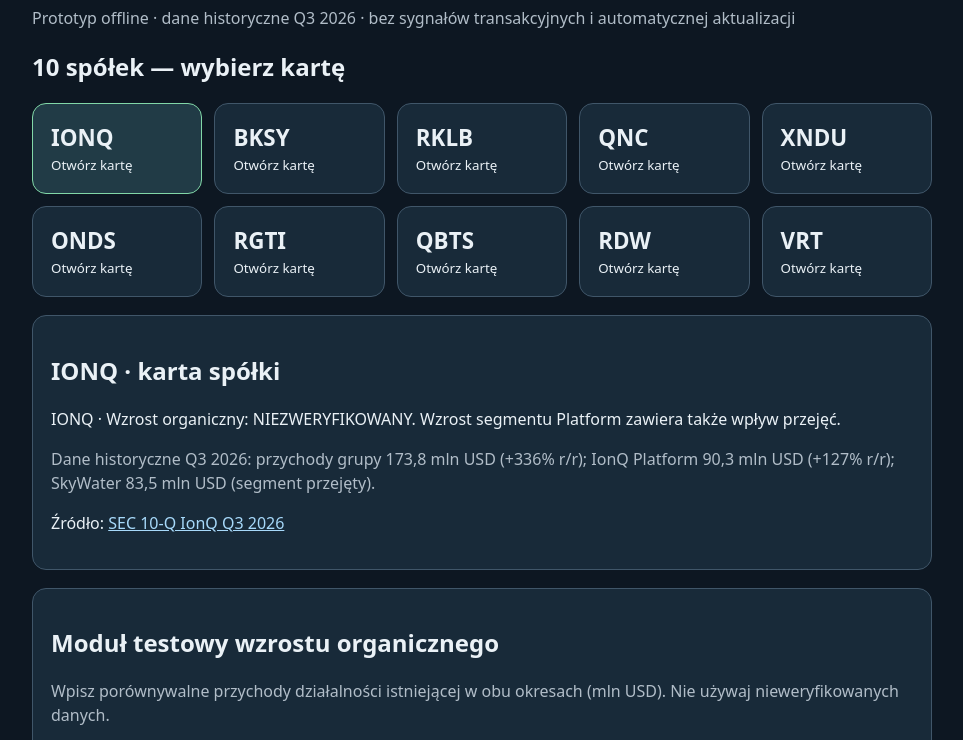
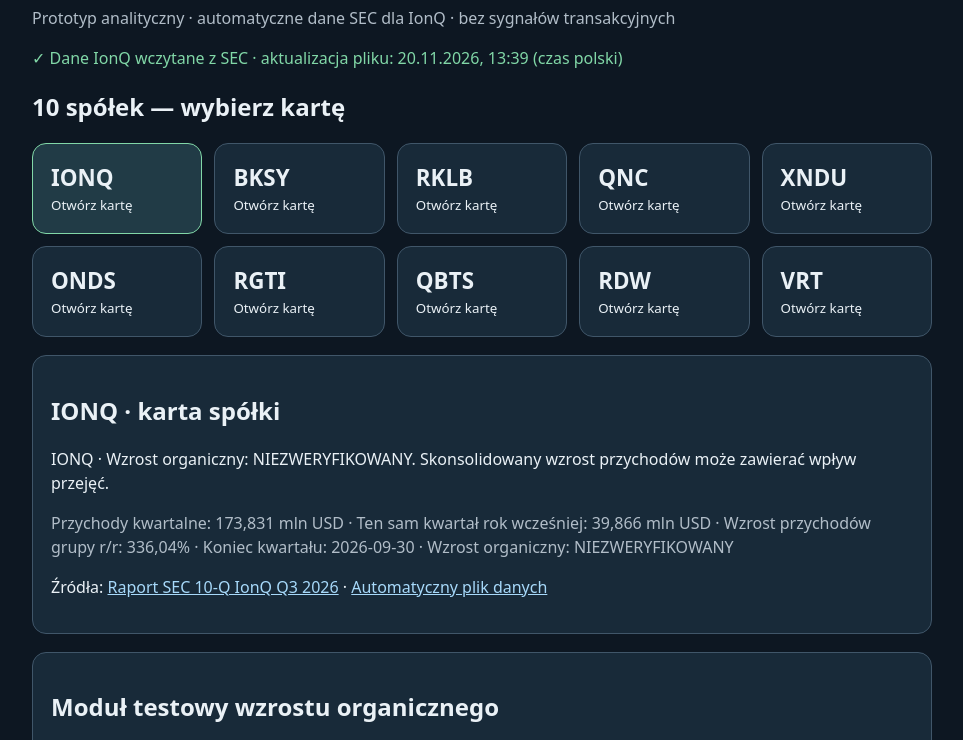
Before and after one commit to rak1973/dziki-radar, a plain HTML site: page index.html in a window 1280 px wide. Shown: the part 98-838 px from the top of the page, without its empty margins (158-1121 px from the left). Drawn offline with Linux system fonts and the light colour scheme.

Commit message:
Add files via upload

```diff
--- a/index.html
+++ b/index.html
@@ -1,19 +1,82 @@
 <!doctype html>
-<html lang="pl"><head><meta charset="utf-8"><meta name="viewport" content="width=device-width,initial-scale=1"><title>Dziki Radar 1.1</title>
-<style>:root{color-scheme:dark}*{box-sizing:border-box}body{font-family:system-ui,sans-serif;background:#0d1722;color:#eaf1f6;margin:0;padding:18px}main{max-width:900px;margin:auto}h1{color:#81d7a7}p{line-height:1.5}.muted{color:#b1bdc8}.grid{display:grid;grid-template-columns:repeat(auto-fit,minmax(150px,1fr));gap:12px}.tile,.panel{border:1px solid #405669;background:#182a39;border-radius:14px;padding:18px}.tile{color:inherit;text-align:left;cursor:pointer;font:inherit}.tile:hover,.tile:focus-visible,.tile.active{border-color:#81d7a7;background:#213b46}.ticker{font-weight:750;font-size:1.4rem}.panel{margin-top:18px}.warning{color:#ffd095}label{display:block;margin:10px 0}input{max-width:100%;padding:9px;border:1px solid #617485;border-radius:8px;background:#0c1925;color:white}button.action{background:#81d7a7;color:#092019;border:0;border-radius:8px;padding:10px 16px;font-weight:700;cursor:pointer}table{width:100%;border-collapse:collapse}td,th{padding:9px 5px;border-bottom:1px solid #405669;text-align:left}th:last-child,td:last-child{text-align:right}a{color:#a7d9fa}.hidden{display:none}</style></head>
-<body><main><h1>🐗 Dziki Radar 1.1</h1><p class="muted">Prototyp offline · dane historyczne Q3 2026 · bez sygnałów transakcyjnych i automatycznej aktualizacji</p>
+<html lang="pl">
+<head>
+<meta charset="utf-8">
+<meta name="viewport" content="width=device-width,initial-scale=1">
+<title>Dziki Radar 1.2</title>
+<style>
+:root{color-scheme:dark}*{box-sizing:border-box}body{font-family:system-ui,sans-serif;background:#0d1722;color:#eaf1f6;margin:0;padding:18px}main{max-width:900px;margin:auto}h1{color:#81d7a7}p{line-height:1.5}.muted{color:#b1bdc8}.grid{display:grid;grid-template-columns:repeat(auto-fit,minmax(150px,1fr));gap:12px}.tile,.panel{border:1px solid #405669;background:#182a39;border-radius:14px;padding:18px}.tile{color:inherit;text-align:left;cursor:pointer;font:inherit}.tile:hover,.tile:focus-visible,.tile.active{border-color:#81d7a7;background:#213b46}.ticker{font-weight:750;font-size:1.4rem}.panel{margin-top:18px}.warning{color:#ffd095}.success{color:#81d7a7}label{display:block;margin:10px 0}input{max-width:100%;padding:9px;border:1px solid #617485;border-radius:8px;background:#0c1925;color:white}button.action{background:#81d7a7;color:#092019;border:0;border-radius:8px;padding:10px 16px;font-weight:700;cursor:pointer}table{width:100%;border-collapse:collapse}td,th{padding:9px 5px;border-bottom:1px solid #405669;text-align:left}th:last-child,td:last-child{text-align:right}a{color:#a7d9fa}.hidden{display:none}
+</style>
+</head>
+<body><main>
+<h1>🐗 Dziki Radar 1.2</h1>
+<p class="muted">Prototyp analityczny · automatyczne dane SEC dla IonQ · bez sygnałów transakcyjnych</p>
+<p id="syncStatus" class="muted" role="status" aria-live="polite">Ładowanie danych SEC…</p>
 <h2>10 spółek — wybierz kartę</h2><div class="grid" id="companies"></div>
 <section class="panel" id="detail" aria-live="polite"><h2 id="companyTitle"></h2><p id="companyInfo"></p><p class="muted" id="companyData"></p><p id="companySources"></p></section>
 <section class="panel"><h2>Moduł testowy wzrostu organicznego</h2><p class="muted">Wpisz porównywalne przychody działalności istniejącej w obu okresach (mln USD). Nie używaj nieweryfikowanych danych.</p><label>Poprzedni okres <input id="prev" type="number" min="0" step="any" placeholder="Brak danych"></label><label>Bieżący okres <input id="curr" type="number" min="0" step="any" placeholder="Brak danych"></label><button class="action" id="calculate">Oblicz wzrost</button><p id="result" aria-live="polite">Brak porównywalnych danych</p></section>
 <section class="panel"><h2>Dziki Score · 100 pkt</h2><table><thead><tr><th>Kryterium</th><th>Maks. pkt</th></tr></thead><tbody id="criteria"></tbody><tfoot><tr><th>Razem</th><th>100</th></tr></tfoot></table><p class="warning">Punktacja spółki: Brak danych. Tabela pokazuje wagi kryteriów, nie przyznane oceny.</p></section>
-<p class="muted">Wersja 1.1 · lokalny prototyp HTML · bez serwera i bazy danych. Dane należy weryfikować w raportach spółek.</p></main>
+<p class="muted">Wersja 1.2 · dane SEC odczytywane z pliku radar_data.json generowanego przez GitHub Actions. Weryfikuj dane w raportach spółek.</p>
+</main>
 <script>
 const symbols=['IONQ','BKSY','RKLB','QNC','XNDU','ONDS','RGTI','QBTS','RDW','VRT'];
 const weights=[['Wzrost organiczny',28],['Kontrakty i zamówienia',26],['Skalowalność',15],['Kondycja finansowa',12],['Wycena giełdowa',10],['Rozwodnienie akcji',9]];
 const companies=document.getElementById('companies');
-function selectCompany(symbol){document.querySelectorAll('.tile').forEach(b=>{const active=b.dataset.symbol===symbol;b.classList.toggle('active',active);b.setAttribute('aria-pressed',String(active));});document.getElementById('companyTitle').textContent=symbol+' · karta spółki';const ionq=symbol==='IONQ';document.getElementById('companyInfo').textContent=ionq?'IONQ · Wzrost organiczny: NIEZWERYFIKOWANY. Wzrost segmentu Platform zawiera także wpływ przejęć.':'Wzrost organiczny: Brak danych. Kontrakty: Brak danych. Skalowalność: Brak danych. Kondycja: Brak danych. Wycena: Brak danych. Rozwodnienie: Brak danych.';document.getElementById('companyData').textContent=ionq?'Dane historyczne Q3 2026: przychody grupy 173,8 mln USD (+336% r/r); IonQ Platform 90,3 mln USD (+127% r/r); SkyWater 83,5 mln USD (segment przejęty).':'Dane finansowe: Brak danych. Ocena punktowa: Brak danych.';document.getElementById('companySources').innerHTML=ionq?'Źródło: <a href="https://www.sec.gov/Archives/edgar/data/1824920/000119312526449829/ionq-20260930.htm" target="_blank" rel="noopener noreferrer">SEC 10-Q IonQ Q3 2026</a>':'Źródła: Brak danych.';}
+let selected='IONQ';
+let ionqData=null;
+const numberPL=(value,digits=2)=>Number(value).toLocaleString('pl-PL',{maximumFractionDigits:digits});
+const moneyMillions=value=>Number.isFinite(Number(value))&&value!==null?numberPL(Number(value)/1000000,3)+' mln USD':'Brak danych';
+function selectCompany(symbol){
+ selected=symbol;
+ document.querySelectorAll('.tile').forEach(b=>{const active=b.dataset.symbol===symbol;b.classList.toggle('active',active);b.setAttribute('aria-pressed',String(active));});
+ document.getElementById('companyTitle').textContent=symbol+' · karta spółki';
+ const info=document.getElementById('companyInfo'),data=document.getElementById('companyData'),sources=document.getElementById('companySources');
+ if(symbol!=='IONQ'){
+  info.textContent='Wzrost organiczny: Brak danych. Kontrakty: Brak danych. Skalowalność: Brak danych. Kondycja: Brak danych. Wycena: Brak danych. Rozwodnienie: Brak danych.';
+  data.textContent='Dane finansowe: Brak danych. Ocena punktowa: Brak danych.';
+  sources.textContent='Źródła: Brak danych.';
+  return;
+ }
+ info.textContent='IONQ · Wzrost organiczny: NIEZWERYFIKOWANY. Skonsolidowany wzrost przychodów może zawierać wpływ przejęć.';
+ if(ionqData){
+  const current=ionqData.przychod_kwartalny_usd;
+  const previous=ionqData.przychod_kwartalny_rok_wczesniej_usd;
+  const growth=ionqData.wzrost_przychodow_rr_proc;
+  const fields=[
+   'Przychody kwartalne: '+moneyMillions(current),
+   'Ten sam kwartał rok wcześniej: '+moneyMillions(previous),
+   'Wzrost przychodów grupy r/r: '+(growth===null||growth===undefined?'Brak danych':numberPL(growth)+'%'),
+   'Koniec kwartału: '+(ionqData.koniec_kwartalu||'Brak danych'),
+   'Wzrost organiczny: NIEZWERYFIKOWANY'
+  ];
+  data.textContent=fields.join(' · ');
+ }else{
+  data.textContent='Dane automatyczne SEC: niedostępne. Dane historyczne Q3 2026: przychody grupy 173,8 mln USD (+336% r/r); IonQ Platform 90,3 mln USD (+127% r/r); SkyWater 83,5 mln USD (segment przejęty).';
+ }
+ sources.innerHTML='Źródła: <a href="https://www.sec.gov/Archives/edgar/data/1824920/000119312526449829/ionq-20260930.htm" target="_blank" rel="noopener noreferrer">Raport SEC 10-Q IonQ Q3 2026</a> · <a href="./radar_data.json" target="_blank" rel="noopener noreferrer">Automatyczny plik danych</a>';
+}
 for(const symbol of symbols){const b=document.createElement('button');b.className='tile';b.dataset.symbol=symbol;b.innerHTML='<span class="ticker">'+symbol+'</span><br><small>Otwórz kartę</small>';b.addEventListener('click',()=>selectCompany(symbol));companies.appendChild(b)}
 document.getElementById('criteria').innerHTML=weights.map(([name,points])=>'<tr><td>'+name+'</td><td>'+points+'</td></tr>').join('');
 document.getElementById('calculate').addEventListener('click',()=>{const a=document.getElementById('prev').value,b=document.getElementById('curr').value,out=document.getElementById('result');if(a===''||b===''){out.textContent='Brak porównywalnych danych';return}const prev=Number(a),curr=Number(b);if(!Number.isFinite(prev)||!Number.isFinite(curr)||prev<=0||curr<0){out.textContent='Podaj poprawne przychody; poprzedni okres musi być większy od zera.';return}const growth=(curr/prev-1)*100;out.textContent='Wzrost porównywalny: '+growth.toLocaleString('pl-PL',{maximumFractionDigits:2})+'% (wynik testowy; nie jest automatycznie zweryfikowanym wzrostem organicznym).'});
+async function loadIonqData(){
+ const status=document.getElementById('syncStatus');
+ try{
+  const response=await fetch('./radar_data.json',{cache:'no-store'});
+  if(!response.ok)throw new Error('HTTP '+response.status);
+  const json=await response.json();
+  if(json.spolka!=='IONQ'||typeof json.przychod_kwartalny_usd!=='number'||!Number.isFinite(json.przychod_kwartalny_usd))throw new Error('Nieprawidłowy format danych');
+  ionqData=json;
+  const date=json.aktualizacja?new Date(json.aktualizacja):null;
+  const updated=date&&!Number.isNaN(date.getTime())?date.toLocaleString('pl-PL',{timeZone:'Europe/Warsaw',dateStyle:'short',timeStyle:'short'})+' (czas polski)':'Brak daty';
+  status.textContent='✓ Dane IonQ wczytane z SEC · aktualizacja pliku: '+updated;
+  status.className='success';
+ }catch(error){
+  status.textContent='Nie udało się wczytać radar_data.json ('+error.message+'). Pokazuję dane historyczne; sprawdź publikację pliku na GitHub Pages.';
+  status.className='warning';
+ }
+ if(selected==='IONQ')selectCompany('IONQ');
+}
 selectCompany('IONQ');
-</script></body></html>
+loadIonqData();
+</script>
+</body></html>
```
